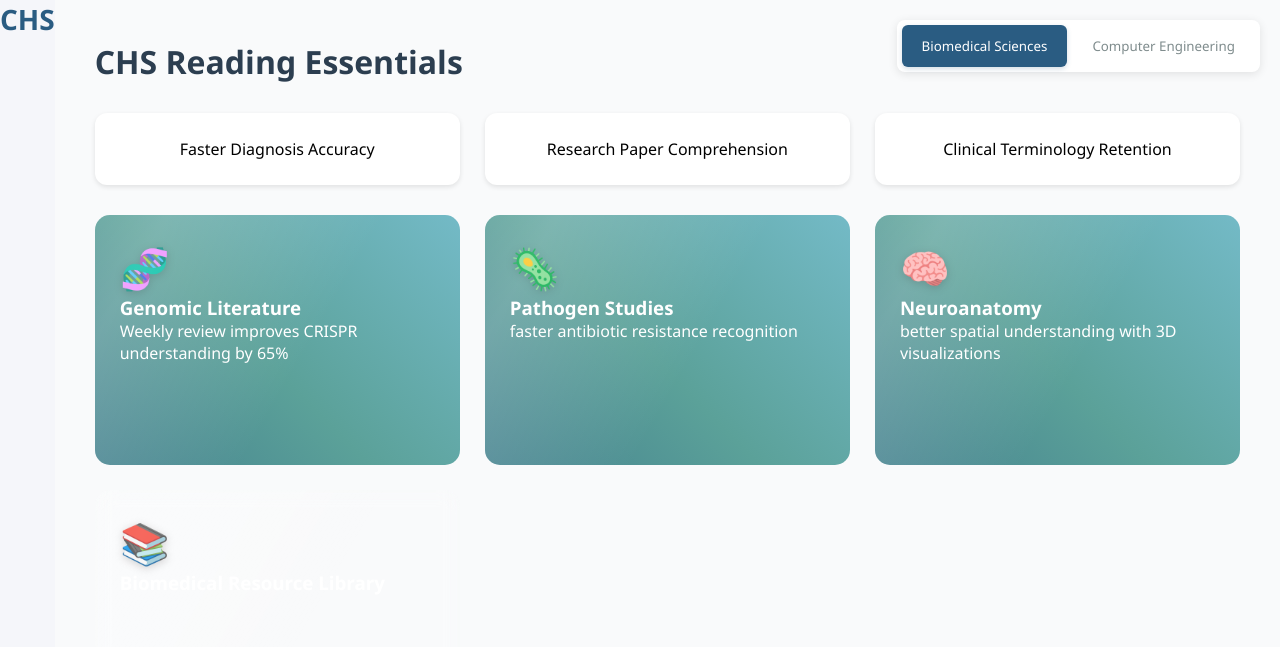
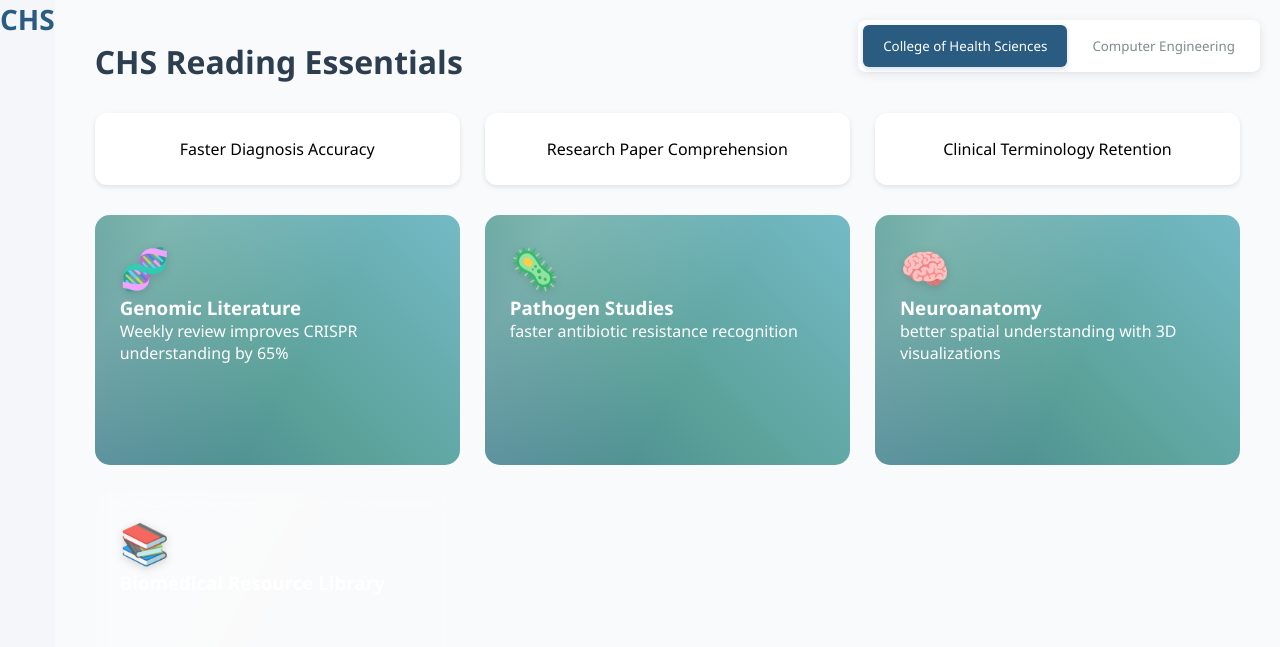
Before and after one commit to RichMePython/library.github.io, a plain HTML site: page index.html in a window 1280 px wide. Shown: the top 647 px of the page. Drawn offline with Linux system fonts and the light colour scheme.

Commit message:
Patch 2.0

```diff
--- a/index.html
+++ b/index.html
@@ -8,7 +8,7 @@
 </head>
 <body>
     <div class="dashboard-switcher">
-        <button class="tab-btn active" data-dashboard="bio">Biomedical Sciences</button>
+        <button class="tab-btn active" data-dashboard="bio">College of Health Sciences</button>
         <button class="tab-btn" data-dashboard="compeng">Computer Engineering</button>
     </div>
 
```
